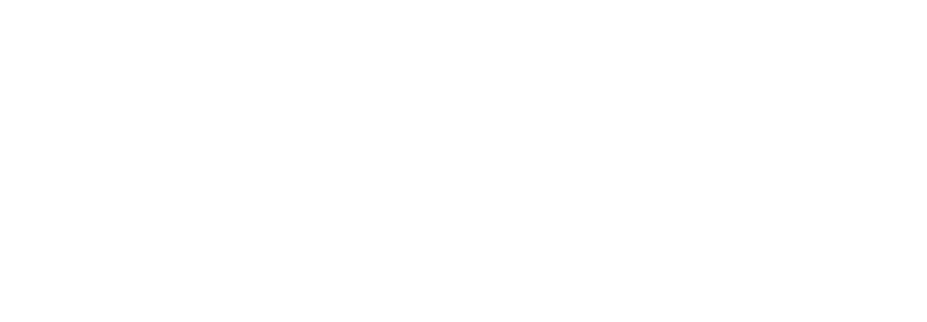
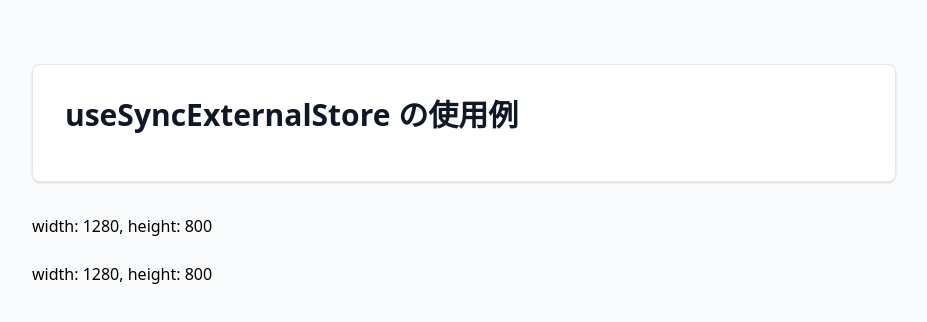
Before and after one commit to KadoProG/react-19-prac, a React (Vite) app: page /use-sync-external-store-window-resize in a window 1280 px wide. Before the commit this address had no page. Shown: the top 322 px of the page, without its empty margins (176-1103 px from the left). Built offline with nearby package versions, Linux system fonts and the light colour scheme.

Commit message:
feat: もっと簡単な例でuseSyncExternalStoreを試したが酷かった

```diff
--- a/src/pages/home/index.tsx
+++ b/src/pages/home/index.tsx
@@ -67,6 +67,13 @@
                 <span className="font-medium">UseSyncExternalStoreページ</span>
                 <span className="mt-1 block text-sm text-gray-500">useSyncExternalStore使用</span>
               </Link>
+              <Link
+                to="/use-sync-external-store-window-resize"
+                className="block rounded-lg border border-gray-200 bg-gray-50 px-6 py-4 text-gray-700 transition-colors hover:bg-gray-100 hover:text-gray-900"
+              >
+                <span className="font-medium">UseSyncExternalStoreWindowResizeページ</span>
+                <span className="mt-1 block text-sm text-gray-500">useSyncExternalStore使用</span>
+              </Link>
             </div>
           </nav>
         </div>
--- /dev/null
+++ b/src/pages/use-sync-external-store-window-resize/components/WindowSize.tsx
@@ -0,0 +1,31 @@
+import { useSyncExternalStore } from 'react';
+
+// キャッシュされたスナップショット（値が変わらない限り同じ参照を返す）
+let cachedSnapshot = { width: 0, height: 0 };
+
+function getSnapshot() {
+  const width = window.innerWidth;
+  const height = window.innerHeight;
+
+  // 値が変わった場合のみ新しいオブジェクトを作成
+  if (cachedSnapshot.width !== width || cachedSnapshot.height !== height) {
+    cachedSnapshot = { width, height };
+  }
+
+  return cachedSnapshot;
+}
+
+function subscribe(callback: () => void) {
+  window.addEventListener('resize', callback);
+  return () => window.removeEventListener('resize', callback);
+}
+
+export function WindowSize() {
+  const size = useSyncExternalStore(subscribe, getSnapshot);
+
+  return (
+    <p>
+      width: {size.width}, height: {size.height}
+    </p>
+  );
+}
--- /dev/null
+++ b/src/pages/use-sync-external-store-window-resize/components/WindowSize_NoSync.tsx
@@ -0,0 +1,28 @@
+import { useEffect, useState } from 'react';
+
+export function WindowSize_NoSync() {
+  const [size, setSize] = useState({
+    width: window.innerWidth,
+    height: window.innerHeight,
+  });
+
+  useEffect(() => {
+    function onResize() {
+      setSize({
+        width: window.innerWidth,
+        height: window.innerHeight,
+      });
+    }
+
+    window.addEventListener('resize', onResize);
+    return () => {
+      window.removeEventListener('resize', onResize);
+    };
+  }, []);
+
+  return (
+    <p>
+      width: {size.width}, height: {size.height}
+    </p>
+  );
+}
--- /dev/null
+++ b/src/pages/use-sync-external-store-window-resize/index.tsx
@@ -0,0 +1,19 @@
+import { WindowSize } from './components/WindowSize';
+import { WindowSize_NoSync } from './components/WindowSize_NoSync';
+
+export const UseSyncExternalStoreWindowResize = () => {
+  return (
+    <div className="min-h-screen bg-gray-50">
+      <div className="mx-auto max-w-4xl px-4 py-16">
+        <div className="mb-8 rounded-lg border border-gray-200 bg-white p-8 shadow-sm">
+          <h1 className="mb-4 text-3xl font-bold text-gray-900">useSyncExternalStore の使用例</h1>
+        </div>
+
+        <div className="space-y-6">
+          <WindowSize />
+          <WindowSize_NoSync />
+        </div>
+      </div>
+    </div>
+  );
+};
--- a/src/router.tsx
+++ b/src/router.tsx
@@ -8,6 +8,7 @@
 import { SeparatingEventsFromEffects } from './pages/separating-events-from-effects';
 import { UseLayoutEffect } from './pages/use-layout-effect';
 import { UseSyncExternalStore } from './pages/use-sync-external-store';
+import { UseSyncExternalStoreWindowResize } from './pages/use-sync-external-store-window-resize';
 
 export const MyRouter = () => {
   return (
@@ -22,6 +23,10 @@
         <Route path="/separating-events-from-effects" element={<SeparatingEventsFromEffects />} />
         <Route path="/use-layout-effect" element={<UseLayoutEffect />} />
         <Route path="/use-sync-external-store" element={<UseSyncExternalStore />} />
+        <Route
+          path="/use-sync-external-store-window-resize"
+          element={<UseSyncExternalStoreWindowResize />}
+        />
       </Routes>
     </BrowserRouter>
   );
```
